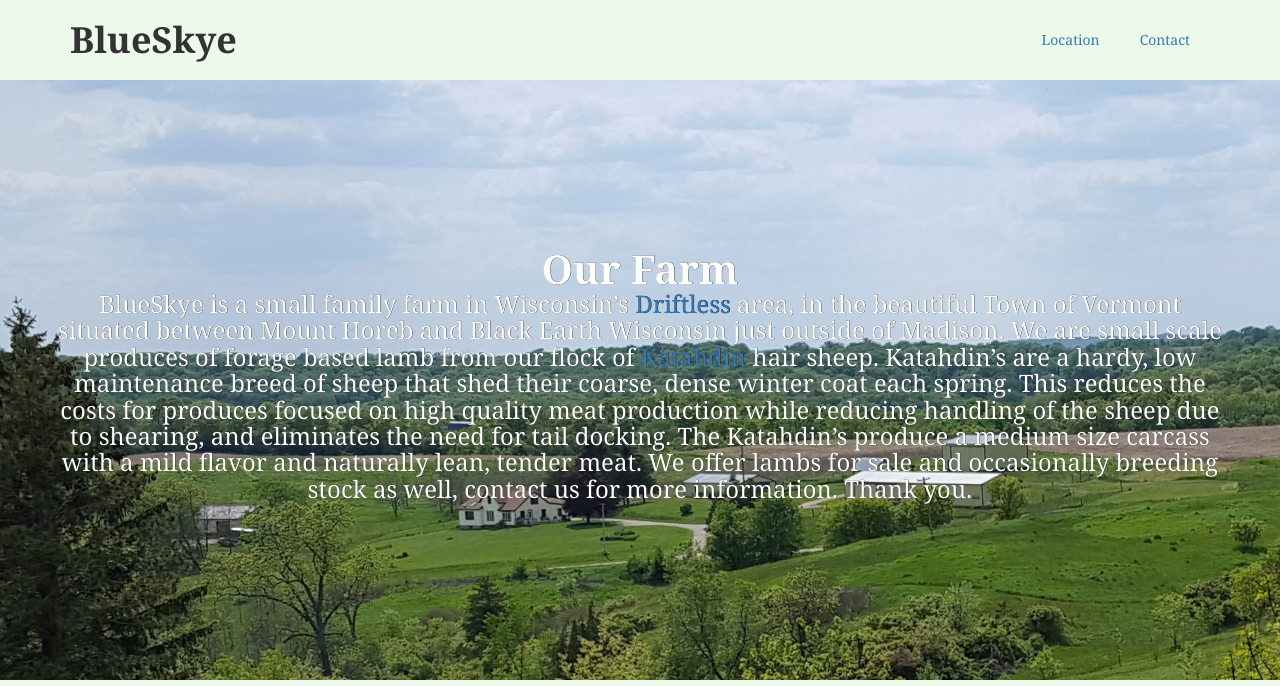
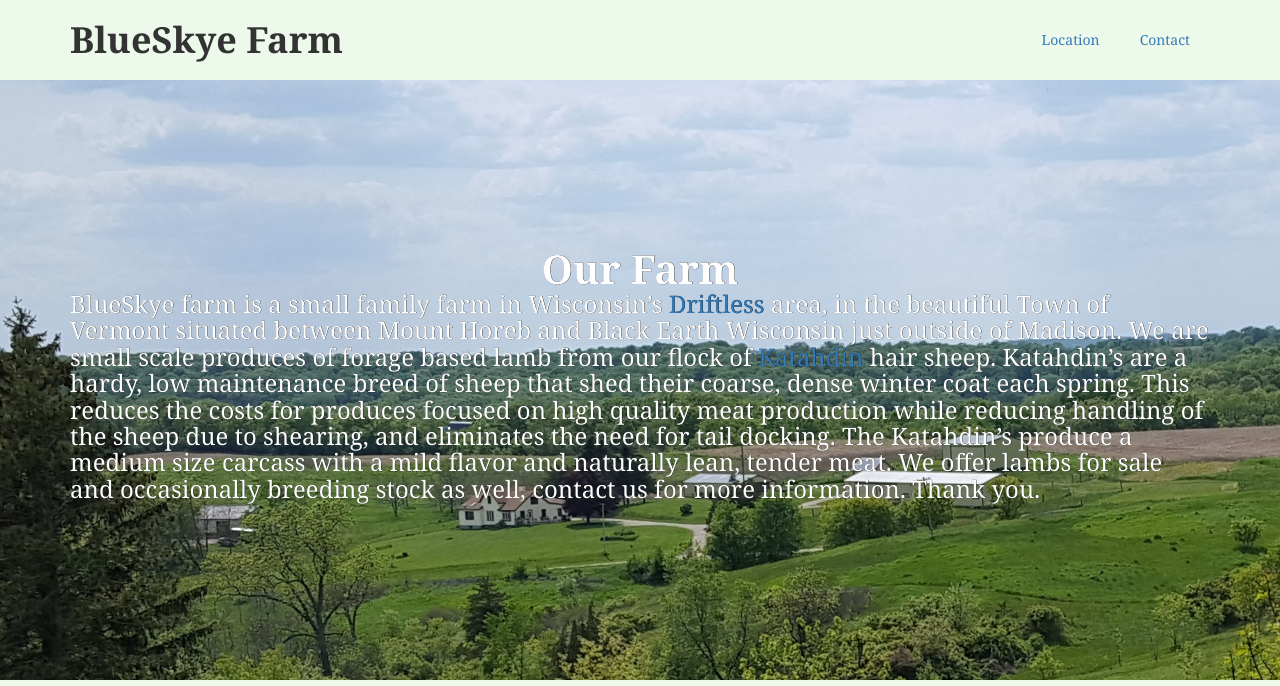
Before and after one commit to Nabeardsley/Nabeardsley.github.io, a Jekyll site: the page index.html, which Jekyll copies as it is, in a window 1280 px wide and 900 px high, cut to the strip 0-686 px from the top of the window. Built offline with Jekyll 4.4.1, drawn with Linux system fonts in a browser that asks for light colours.

Commit message:
Update index.html

```diff
--- a/index.html
+++ b/index.html
@@ -1,7 +1,7 @@
 <!DOCTYPE html>
 <html>
 <head>
-  <title >BlueSkye Lamb</title>
+  <title >BlueSkye Farm</title>
   <meta charset="utf-8" />
   <meta name="viewport" content="width=device-width, initial-scale=1">
   <meta name="author" content="Nathaniel Beardsley">
@@ -16,7 +16,7 @@
 <body>
   <header class="container">
     <div class="row">
-      <h1 class="col-sm-8">BlueSkye</h1>
+      <h1 class="col-sm-8">BlueSkye Farm</h1>
       <nav class="col-sm-4">
         <a href="#Location"><p id="top">Location</p></a>
         <a href="#Contact"><p>Contact</p></a>
@@ -27,13 +27,13 @@
     <div class="container">
       <div class="row text-center">
         <h2>Our Farm</h2>
-        <h3>BlueSkye is a small family farm in Wisconsin’s <a href="https://en.wikipedia.org/wiki/Driftless_Area">Driftless</a> area, in the beautiful Town of Vermont situated between Mount Horeb and Black Earth Wisconsin just outside of Madison.
+      </div>
+      <h3>BlueSkye farm is a small family farm in Wisconsin’s <a href="https://en.wikipedia.org/wiki/Driftless_Area">Driftless</a> area, in the beautiful Town of Vermont situated between Mount Horeb and Black Earth Wisconsin just outside of Madison.
           We are small scale produces of forage based lamb from our flock of <a href="http://www.katahdins.org">Katahdin</a> hair sheep.
           Katahdin’s are a hardy, low maintenance breed of sheep that shed their coarse, dense winter coat each spring.
           This reduces the costs for produces focused on high quality meat production while reducing handling of the sheep due to shearing, and eliminates the need for tail docking.
           The Katahdin’s produce a medium size carcass with a mild flavor and naturally lean, tender meat.
           We offer lambs for sale and occasionally breeding stock as well, contact us for more information.  Thank you. </h3>
-      </div>
     </div>
   </section>
   <section class="container">
```
